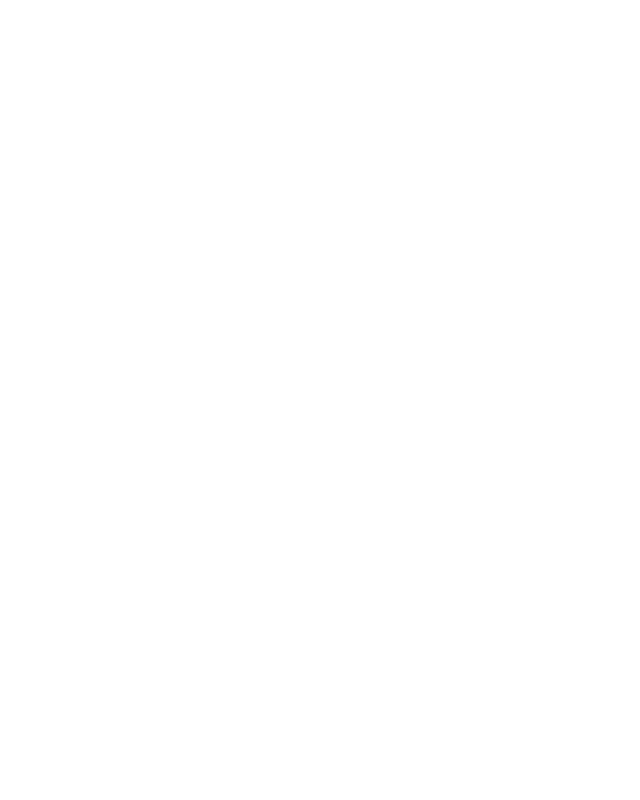
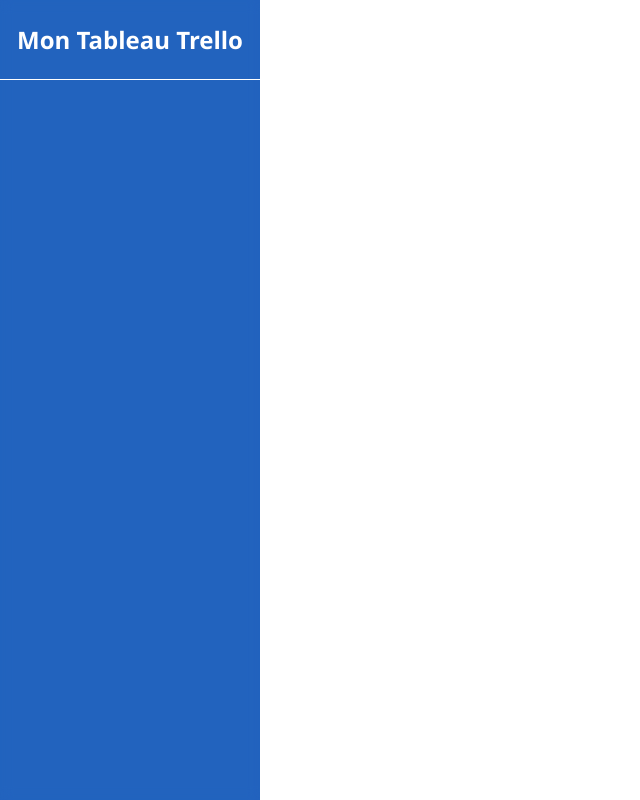
Before and after one commit to TFuZion/Trello_Clone, a Vue app in the folder TrelloClone/: page /navbar in a window 1280 px wide. Before the commit this address had no page. Shown: the whole page, without its empty margins (0-640 px from the left). Built offline with nearby package versions, Linux system fonts and the light colour scheme.

Commit message:
navbar not ready

```diff
--- a/TrelloClone/src/App.vue
+++ b/TrelloClone/src/App.vue
@@ -1,9 +1,9 @@
 <script setup>
-
+import { RouterView } from 'vue-router';
 </script>
 
 <template>
-
+<router-view></router-view>
 </template>
 
 <style scoped>
--- a/TrelloClone/src/assets/main.css
+++ b/TrelloClone/src/assets/main.css
@@ -0,0 +1,5 @@
+* {
+  margin: 0;
+  padding: 0;
+  box-sizing: border-box;
+}
--- /dev/null
+++ b/TrelloClone/src/components/Navbar.vue
@@ -0,0 +1,112 @@
+<script setup>
+import { ref } from "vue";
+
+const dynamicBackgroundNavbar = ref("a");
+const tableName = ref("Mon Tableau Trello");
+const toggleTitleTable = ref(false);
+</script>
+
+<template>
+  <section id="navbar" :class="dynamicBackgroundNavbar">
+    <div id="navbar-container">
+      <header>
+        <h2
+          v-if="!toggleTitleTable"
+          @click="toggleTitleTable = !toggleTitleTable"
+        >
+          {{ tableName }}
+        </h2>
+        <input v-else="toggleTitleTable" type="text" :value="nameTable" v-bind="nameTable"/>
+      </header>
+    </div>
+  </section>
+</template>
+
+<style scoped>
+.a,
+.b {
+  background-color: hsla(215, 90%, 37.7%, 0.9);
+}
+.c {
+  background-color: hsla(215, 84.6%, 22.9%, 0.9);
+}
+.d {
+  background-color: hsla(250, 47.9%, 45.7%, 0.9);
+}
+.e {
+  background-color: hsla(7, 75.7%, 35.1%, 0.9);
+}
+.f {
+  background-color: hsla(323, 70.6%, 34.8%, 0.9);
+}
+.g {
+  background-color: hsla(155, 62%, 25.6%, 0.9);
+}
+.h {
+  background-color: hsla(218, 20.4%, 39.4%, 0.9);
+}
+.i {
+  background-color: hsla(30, 63.4%, 16.1%, 0.9);
+}
+
+#navbar {
+  position: absolute;
+  top: 0;
+  bottom: 0;
+  left: 0;
+  width: 260px;
+  font-family: 'Segoe UI', 'Roboto', 'Noto Sans', 'Ubuntu', 'Droid Sans', 'Helvetica Neue', sans-serif;
+}
+#navbar-container {
+  display: flex;
+  flex-direction: column;
+  height: 100%;
+  min-height: 100%;
+  backdrop-filter: blur(6px);
+  > header {
+    display: flex;
+    align-items: center;
+    min-height: 40px;
+    padding: 8px 12px 8px;
+    border-bottom: 1px solid white;
+    > h2 {
+      height: 100%;
+      width: 100%;
+      display: flex;
+      margin: 15px 0;
+      text-align: center;
+      justify-content: center;
+      align-items: center;
+      overflow: hidden;
+      color: #ffffff;
+      font-size: 1.5rem;
+      font-weight: bold;
+      text-decoration: none;
+      border-radius: 5px;
+    }
+    > h2:hover {
+      cursor: pointer;
+      background-color: rgba(255, 255, 255, 0.2);
+    }
+    > input {
+      height: 100%;
+      width: 100%;
+      border-radius: 5px;
+      margin: 15px 0;
+      display: flex;
+      text-align: center;
+      justify-content: center;
+      align-items: center;
+      padding: 0 10px;
+      border: none;
+      background-color: #ffffff;
+      font-size: 18px;
+      font-weight: bold;
+      box-shadow: inset 0 0 0 2px #388bff;
+    }
+    > input:focus {
+      border: none ;
+    }
+  }
+}
+</style>
--- a/TrelloClone/src/router/index.js
+++ b/TrelloClone/src/router/index.js
@@ -8,15 +8,12 @@
       path: '/',
       name: 'home',
       component: HomeView
+    },
+    {
+      path: '/navbar',
+      name: 'navbar',
+      component: () => import('../components/Navbar.vue')
     }
-    // {
-    //   path: '/about',
-    //   name: 'about',
-    //   // route level code-splitting
-    //   // this generates a separate chunk (About.[hash].js) for this route
-    //   // which is lazy-loaded when the route is visited.
-    //   component: () => import('../views/AboutView.vue')
-    // }
   ]
 })
 
```
